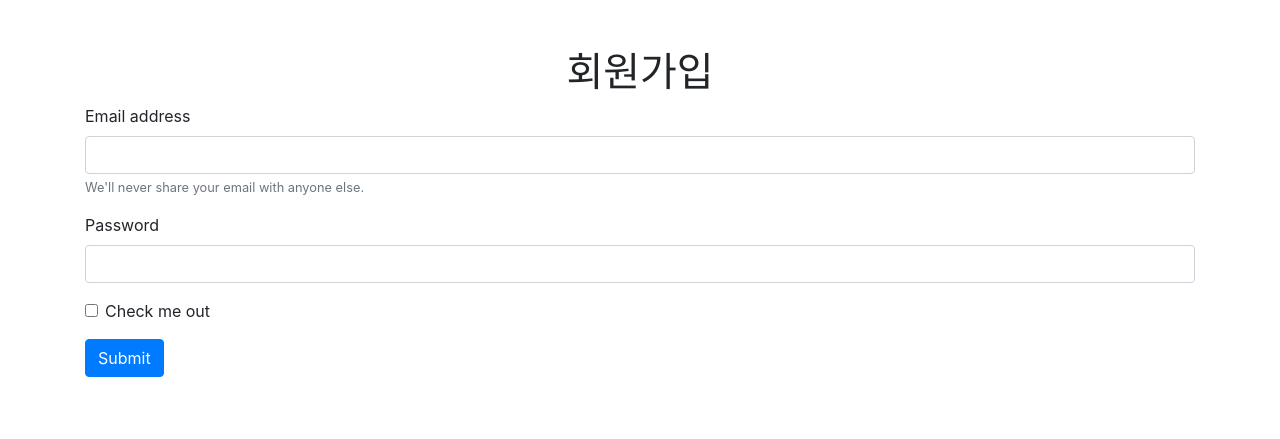
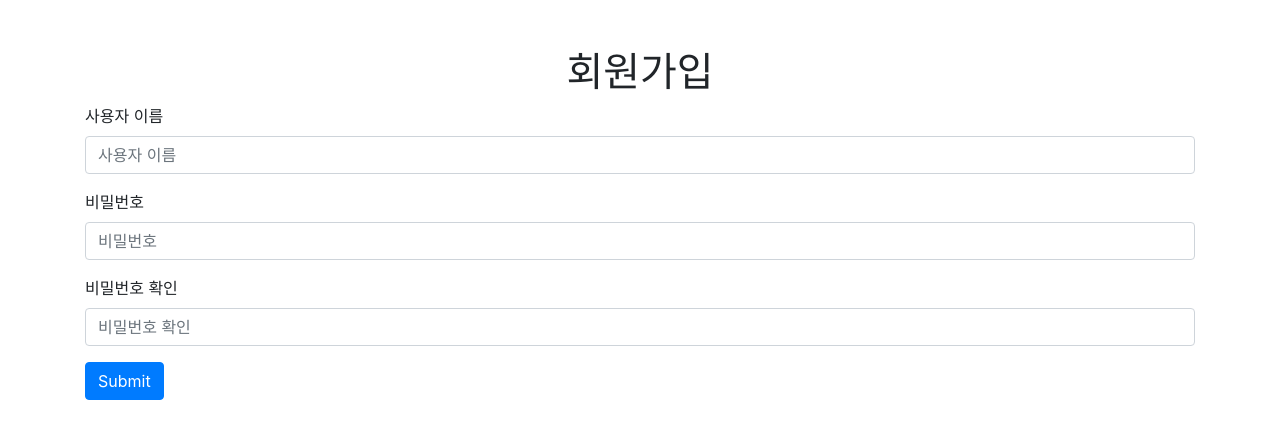
Before and after one commit to ThomasNam-study/read_community, a Django app: page /fcuser/register/ in a window 1280 px wide. Shown: the top 439 px of the page. Run offline with Django 3.2, Linux system fonts and the light colour scheme; some libraries are stand-ins or nearby versions.

Commit message:
회원 가입 URL 표시 작업 완료

```diff
--- a/fcuser/templates/register.html
+++ b/fcuser/templates/register.html
@@ -20,20 +20,22 @@
     <div class="row">
         <div class="col-12">
 
-            <form>
+            <form method="post" action=".">
+                {% csrf_token %}
               <div class="form-group">
-                <label for="exampleInputEmail1">Email address</label>
-                <input type="email" class="form-control" id="exampleInputEmail1" aria-describedby="emailHelp">
-                <small id="emailHelp" class="form-text text-muted">We'll never share your email with anyone else.</small>
+                <label for="username">사용자 이름</label>
+                <input type="text" class="form-control" id="username" name="username" placeholder="사용자 이름">
               </div>
               <div class="form-group">
-                <label for="exampleInputPassword1">Password</label>
-                <input type="password" class="form-control" id="exampleInputPassword1">
+                <label for="password">비밀번호</label>
+                <input type="password" class="form-control" id="password" name="password" placeholder="비밀번호">
               </div>
-              <div class="form-group form-check">
-                <input type="checkbox" class="form-check-input" id="exampleCheck1">
-                <label class="form-check-label" for="exampleCheck1">Check me out</label>
+
+                <div class="form-group">
+                <label for="re-password">비밀번호 확인</label>
+                <input type="password" class="form-control" id="re-password" name="re-password" placeholder="비밀번호 확인">
               </div>
+
               <button type="submit" class="btn btn-primary">Submit</button>
             </form>
 
--- a/fcuser/views.py
+++ b/fcuser/views.py
@@ -4,4 +4,8 @@ from django.shortcuts import render
 # Create your views here.
 
 def register(request):
-    return render(request, 'register.html')
+
+    if request.method == 'GET':
+        return render(request, 'register.html')
+    elif request.method == 'POST':
+        return render(request, 'register.html')
```
Also changed, not shown: fcuser/migrations/0001_initial.py (added).
